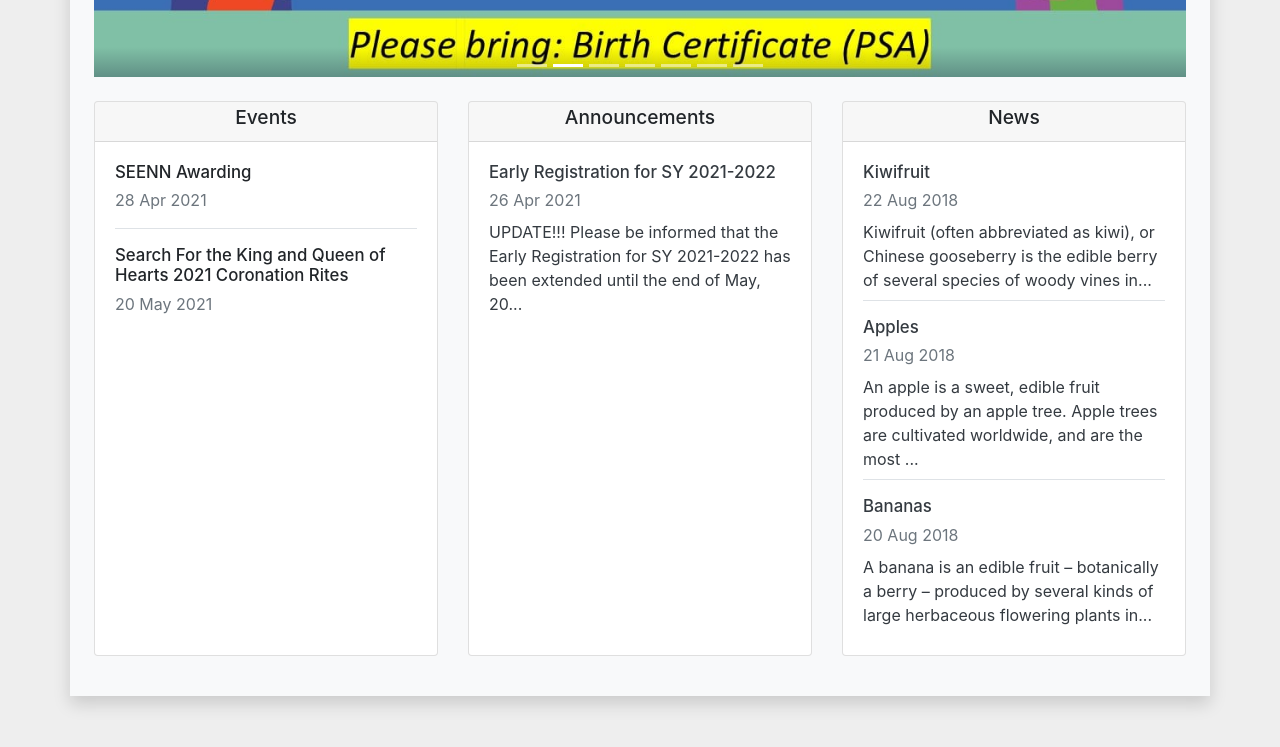
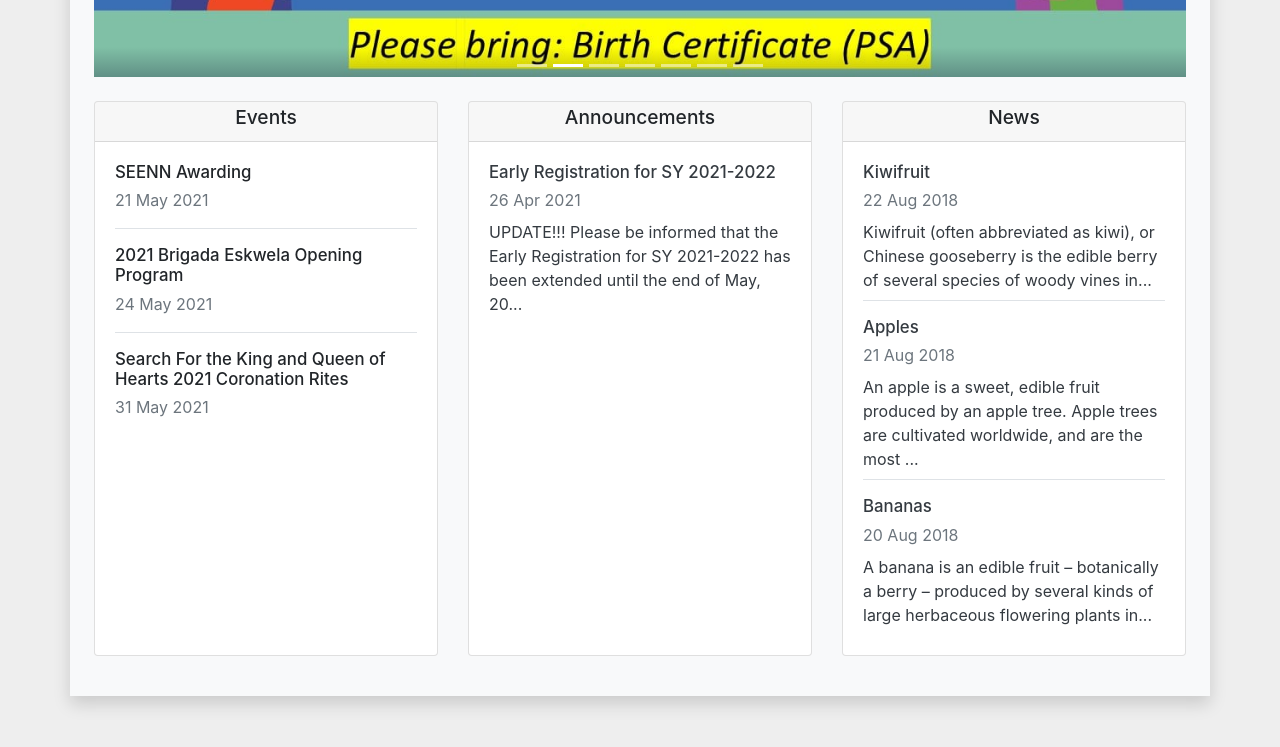
Before and after one commit to nagacentralschool2/nagacentralschool2.github.io, a Jekyll site: the page built from index.html, in a window 1280 px wide and 900 px high, scrolled down 747 px. Shown: the top 747 px of the window. Built offline with Jekyll 4.4.1, drawn with Linux system fonts in a browser that asks for light colours.

Commit message:
chore: updated events

```diff
--- a/_data/events.yml
+++ b/_data/events.yml
@@ -1,4 +1,6 @@
 - title: SEENN Awarding
-  date: 2021-04-28
+  date: 2021-05-21
+- title: 2021 Brigada Eskwela Opening Program
+  date: 2021-05-24
 - title: Search For the King and Queen of Hearts 2021 Coronation Rites
-  date: 2021-05-20
+  date: 2021-05-31
```
